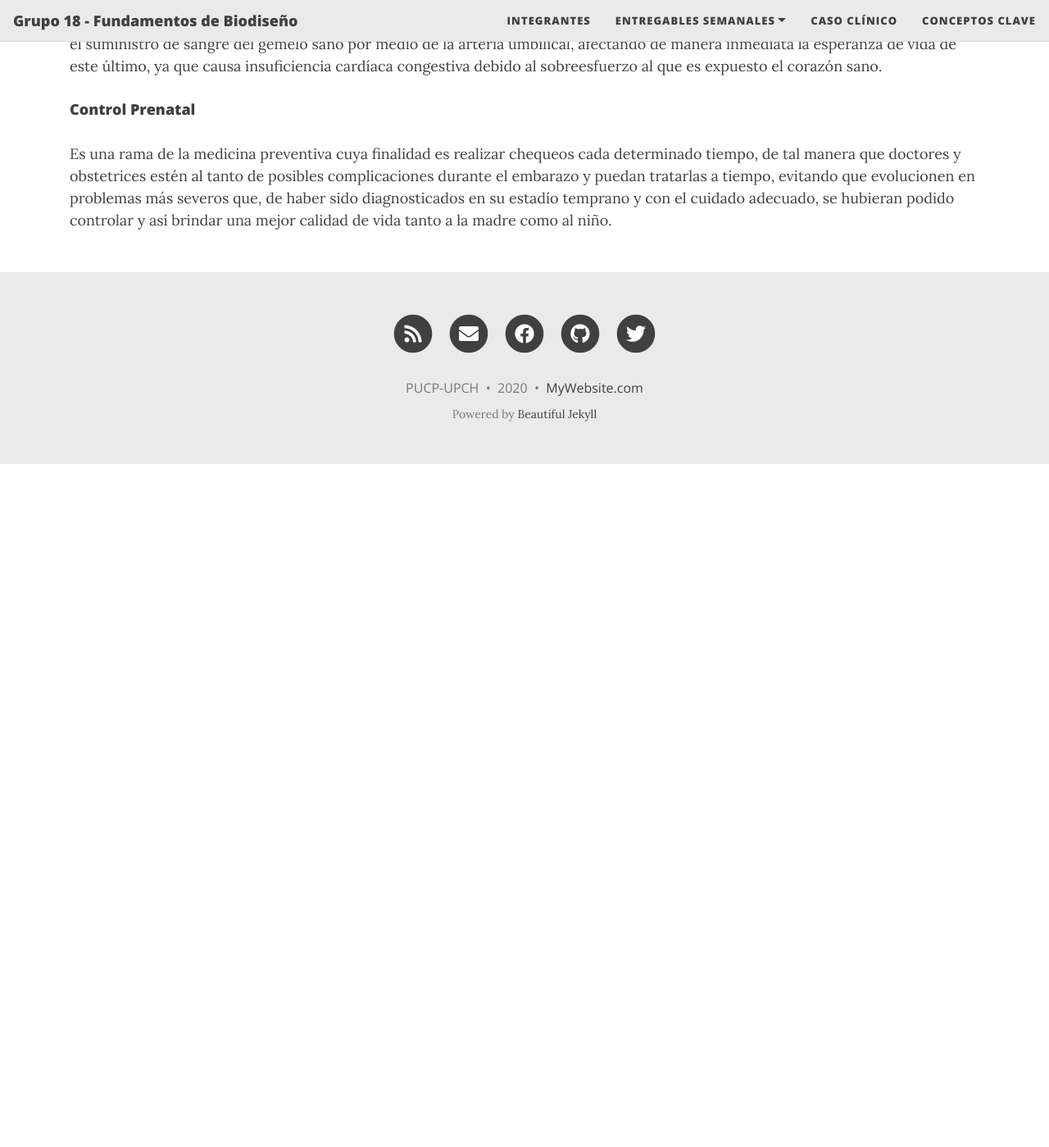
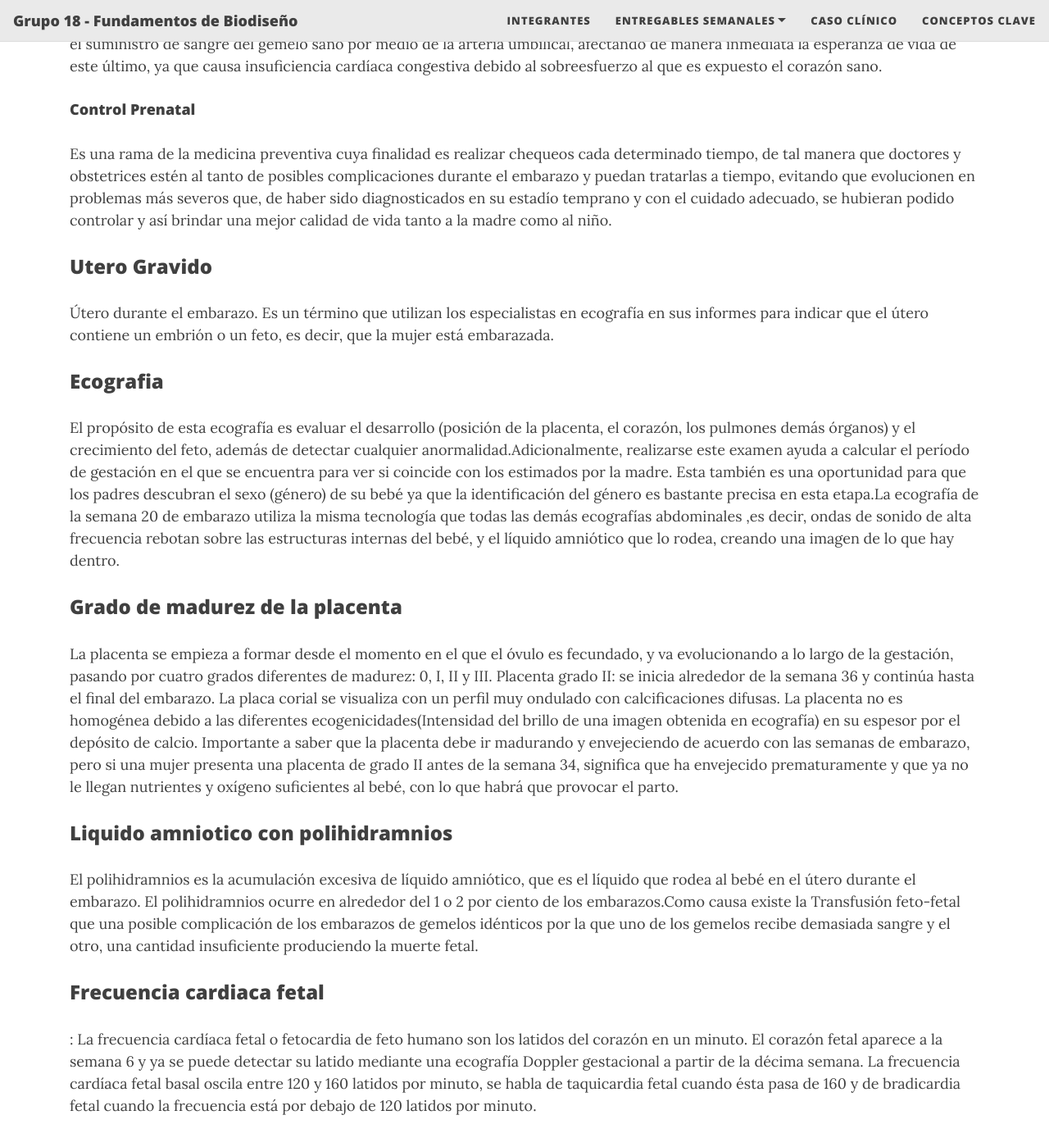
Before and after one commit to equipo18-fundbio/equipo18-fundbio1, a Jekyll site: the page built from Documentacion/ConceptosClaves.md, in a window 1280 px wide and 1400 px high, scrolled down 289 px. Shown: the whole window at 82% size. Built offline with Jekyll 4.4.1, drawn with Linux system fonts in a browser that asks for light colours; nearby versions of some CDN libraries; our own code applies the rules of GitHub Pages for plain Markdown files; before the commit the page ends 900 px from its top, so only the background shows below that.

Commit message:
Update ConceptosClaves.md

```diff
--- a/Documentacion/ConceptosClaves.md
+++ b/Documentacion/ConceptosClaves.md
@@ -12,3 +12,23 @@ Más conocida en el ámbito médico como secuencia de perfusión arterial revers
 
 #### Control Prenatal
 Es una rama de la medicina preventiva cuya finalidad es realizar chequeos cada determinado tiempo, de tal manera que doctores y obstetrices estén al tanto de posibles complicaciones durante el embarazo y puedan tratarlas a tiempo, evitando que evolucionen en problemas más severos que, de haber sido diagnosticados en su estadío temprano y con el cuidado adecuado, se hubieran podido controlar y así brindar una mejor calidad de vida tanto a la madre como al niño.
+
+
+### Utero Gravido
+Útero durante el embarazo. Es un término que utilizan los especialistas en ecografía en sus informes para indicar que el útero contiene un embrión o un feto, es decir, que la mujer está embarazada.
+
+### Ecografia
+El propósito de esta ecografía es evaluar el desarrollo (posición de la placenta, el corazón, los pulmones demás órganos) y el crecimiento del feto, además de detectar cualquier anormalidad.Adicionalmente, realizarse este examen ayuda a calcular el período de gestación en el que se encuentra para ver si coincide con los estimados por la madre. Esta también es una oportunidad para que los padres descubran el sexo (género) de su bebé ya que la identificación del género es bastante precisa en esta etapa.La ecografía de la semana 20 de embarazo utiliza la misma tecnología que todas las demás ecografías abdominales ,es decir, ondas de sonido de alta frecuencia rebotan sobre las estructuras internas del bebé, y el líquido amniótico que lo rodea, creando una imagen de lo que hay dentro.
+
+
+### Grado de madurez de la placenta
+La placenta se empieza a formar desde el momento en el que el óvulo es fecundado, y va evolucionando a lo largo de la gestación, pasando por cuatro grados diferentes de madurez: 0, I, II y III.
+Placenta grado II: se inicia alrededor de la semana 36 y continúa hasta el final del embarazo. La placa corial se visualiza con un perfil muy ondulado con calcificaciones difusas. La placenta no es homogénea debido a las diferentes ecogenicidades(Intensidad del brillo de una imagen obtenida en ecografía) en su espesor por el depósito de calcio. Importante a saber que la placenta debe ir madurando y envejeciendo de acuerdo con las semanas de embarazo, pero si una mujer presenta una placenta de grado II antes de la semana 34, significa que ha envejecido prematuramente y que ya no le llegan nutrientes y oxígeno suficientes al bebé, con lo que habrá que provocar el parto.
+
+
+### Liquido amniotico con polihidramnios
+El polihidramnios es la acumulación excesiva de líquido amniótico, que es el líquido que rodea al bebé en el útero durante el embarazo. El polihidramnios ocurre en alrededor del 1 o 2 por ciento de los embarazos.Como causa existe la Transfusión feto-fetal que una posible complicación de los embarazos de gemelos idénticos por la que uno de los gemelos recibe demasiada sangre y el otro, una cantidad insuficiente produciendo la muerte fetal.
+
+
+### Frecuencia cardiaca fetal
+: La frecuencia cardíaca fetal o fetocardia de feto humano son los latidos del corazón en un minuto. El corazón fetal aparece a la semana 6 y ya se puede detectar su latido mediante una ecografía Doppler gestacional a partir de la décima semana. La frecuencia cardíaca fetal basal oscila entre 120 y 160 latidos por minuto, se habla de taquicardia fetal cuando ésta pasa de 160 y de bradicardia fetal cuando la frecuencia está por debajo de 120 latidos por minuto.
```
